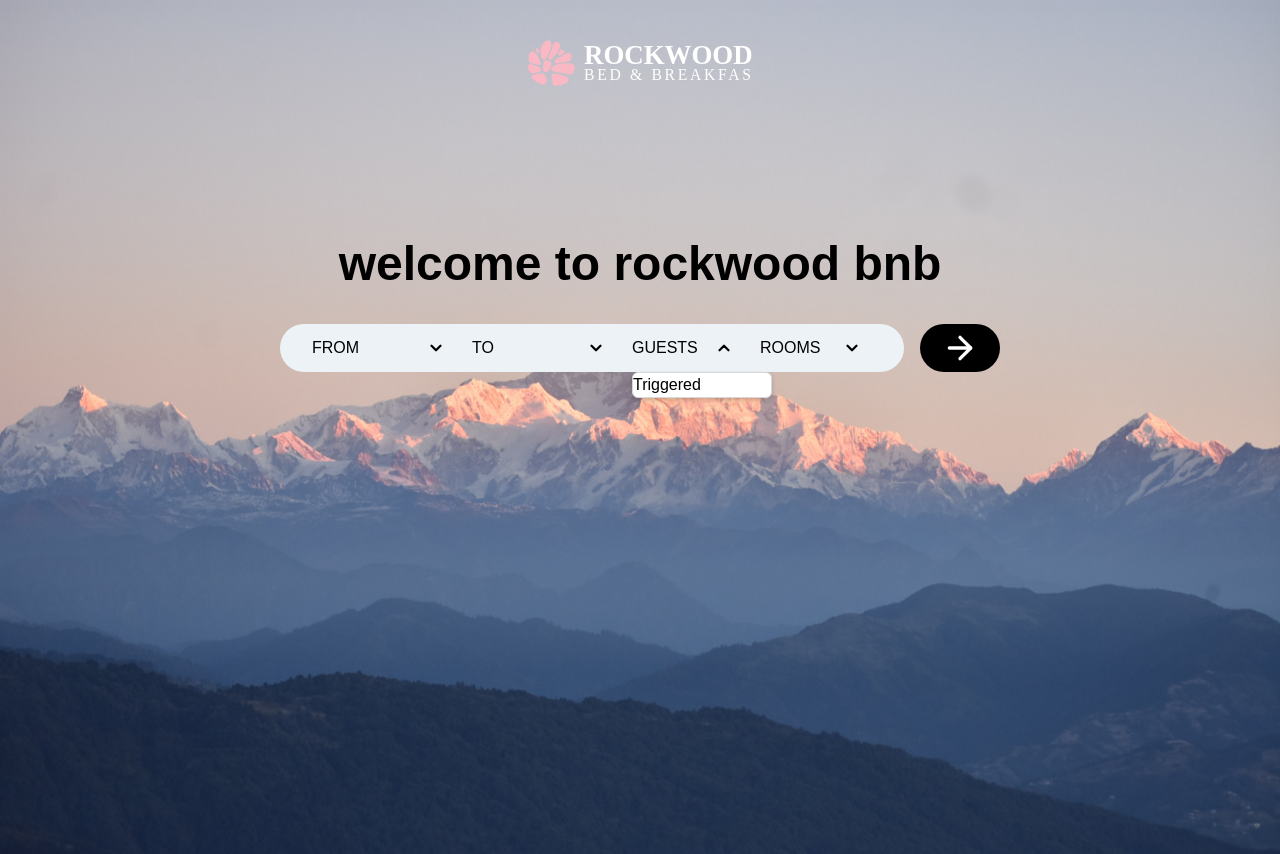
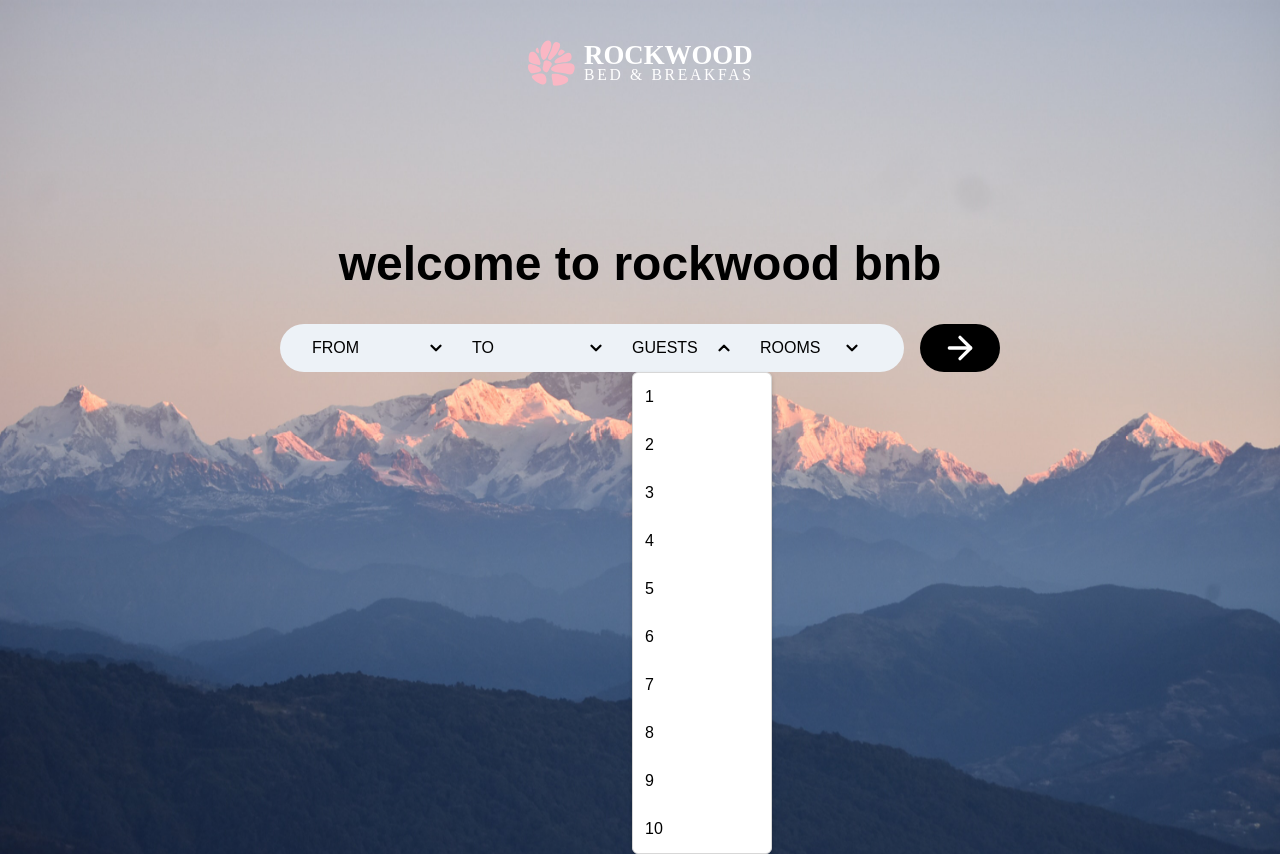
Before and after one commit to yohanelly95/RockwoodBNB, a Next.js app: page / in a window 1280 px wide. Both pictures are taken after a click on the button "GUESTS". Before the commit the page ends 800 px from the top, so only its background shows below. Built offline with nearby package versions, Linux system fonts and the light colour scheme.

Commit message:
general fixes

```diff
--- a/components/FromCalendar.js
+++ b/components/FromCalendar.js
@@ -9,7 +9,7 @@ const FromCalendarComponent = (props) => {
 
     useEffect(() => {
         const { getFromCalendarDate } = props;
-        const showSelectedFromDate = fromDate === '' ? "" : moment(fromDate).format('DD/MM/YYYY');
+        const showSelectedFromDate = fromDate === '' ? "" : moment(fromDate).format('MMM Do');
         getFromCalendarDate(showSelectedFromDate, fromDate);
         setDate();
     }, [fromDate]);
--- a/components/ToCalendar.js
+++ b/components/ToCalendar.js
@@ -9,7 +9,7 @@ const ToCalendarComponent = (props) => {
 
     const toggleCallback = (value) => {
         const { toggleNextPopover, getToCalendarDate } = props;
-        const showSelectedToDate = value === '' ? "" : moment(value).format('DD/MM/YYYY');
+        const showSelectedToDate = value === '' ? "" : moment(value).format('MMM Do');
         getToCalendarDate(showSelectedToDate, value);
         toggleNextPopover('to');
     }
--- a/components/common/TripSelector.js
+++ b/components/common/TripSelector.js
@@ -10,11 +10,14 @@ export default function TripSelector() {
   const [isFromPopoverOpen, setIsFromPopoverOpen] = useState(false);
   const [showSelectedToDate, setShowSelectedToDate] = useState("");
   const [isToPopoverOpen, setIsToPopoverOpen] = useState(false);
-  const [ToDateObj, setToDateObj] = useState('');
+  const [toDateObj, setToDateObj] = useState('');
   const [isGuestPopoverOpen, setIsGuestPopoverOpen] = useState(false);
   const [numberOfGuest, setNumberOfGuest] = useState('');
   const [isRoomPopoverOpen, setIsRoomPopoverOpen] = useState(false);
   const [numberOfRooms, setNumberOfRooms] = useState('');
+  const guestArr = [1,2,3,4,5,6,7,8,9,10];
+  const roomsArr = [1,2,3,4,5,6];
+
 
   const toggleFromPopOver = (event) => {
     setIsFromPopoverOpen((isFromPopoverOpen) => !isFromPopoverOpen);
@@ -108,7 +111,11 @@ export default function TripSelector() {
                 togglePopOver={toggleGuestPopover}
                 isPopoverOpen={isGuestPopoverOpen}
               >
-              Triggered
+              <ul>
+                {guestArr.map((value, index) => {
+                  return <li className="guest-room-list" key={index} onClick={() => setNumberOfGuest(value)}>{value}</li>
+                })}
+              </ul>
               </Popover>
             )}
           </div>
@@ -127,7 +134,11 @@ export default function TripSelector() {
                 togglePopOver={toggleRoomPopover}
                 isPopoverOpen={isRoomPopoverOpen}
               >
-              Triggered
+              <ul>
+                {roomsArr.map((value, index) => {
+                  return <li className="guest-room-list" key={index} onClick={() => setNumberOfRooms(value)}>{value}</li>
+                })}
+              </ul>
               </Popover>
             )}
           </div>
--- a/styles/tailwind/base.css
+++ b/styles/tailwind/base.css
@@ -97,3 +97,8 @@ p {
 .react-calendar--selectRange .react-calendar__tile--hover{
   background-color: #FF8FD8 !important;
 }
+
+.guest-room-list{
+  padding: 12px;
+  cursor: pointer;
+}
```
